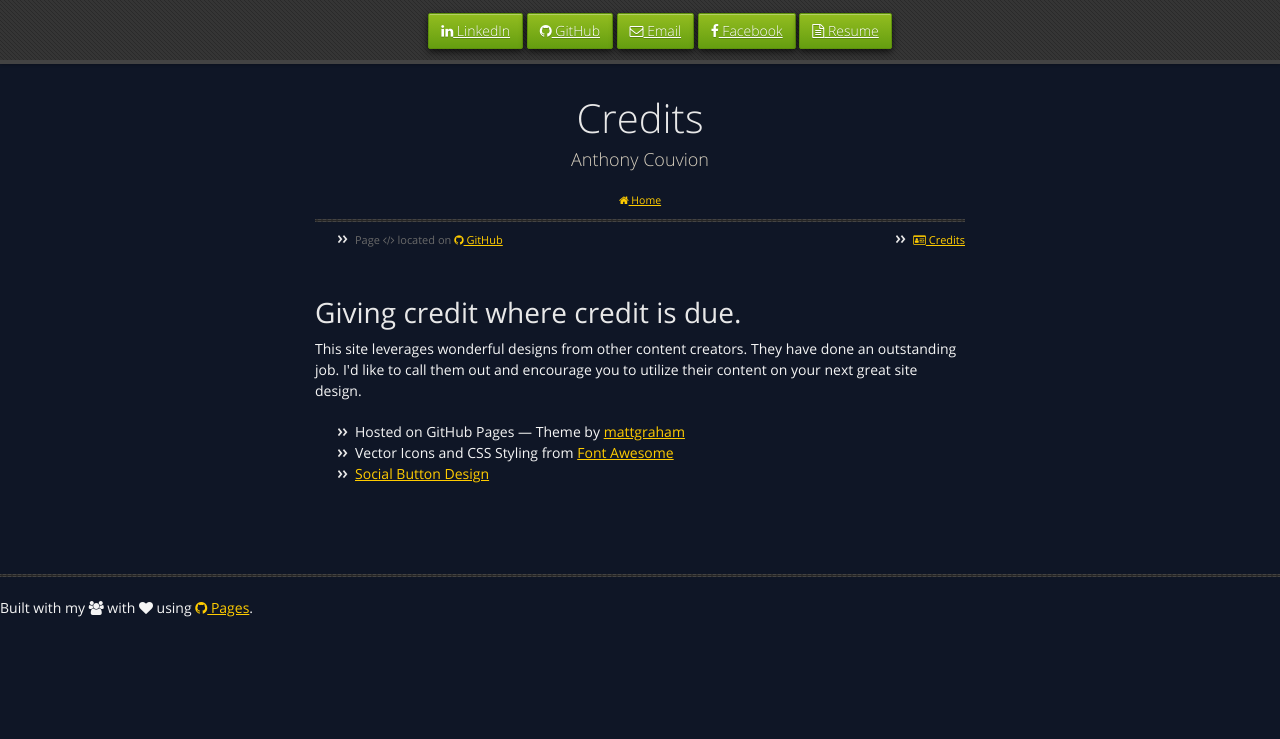
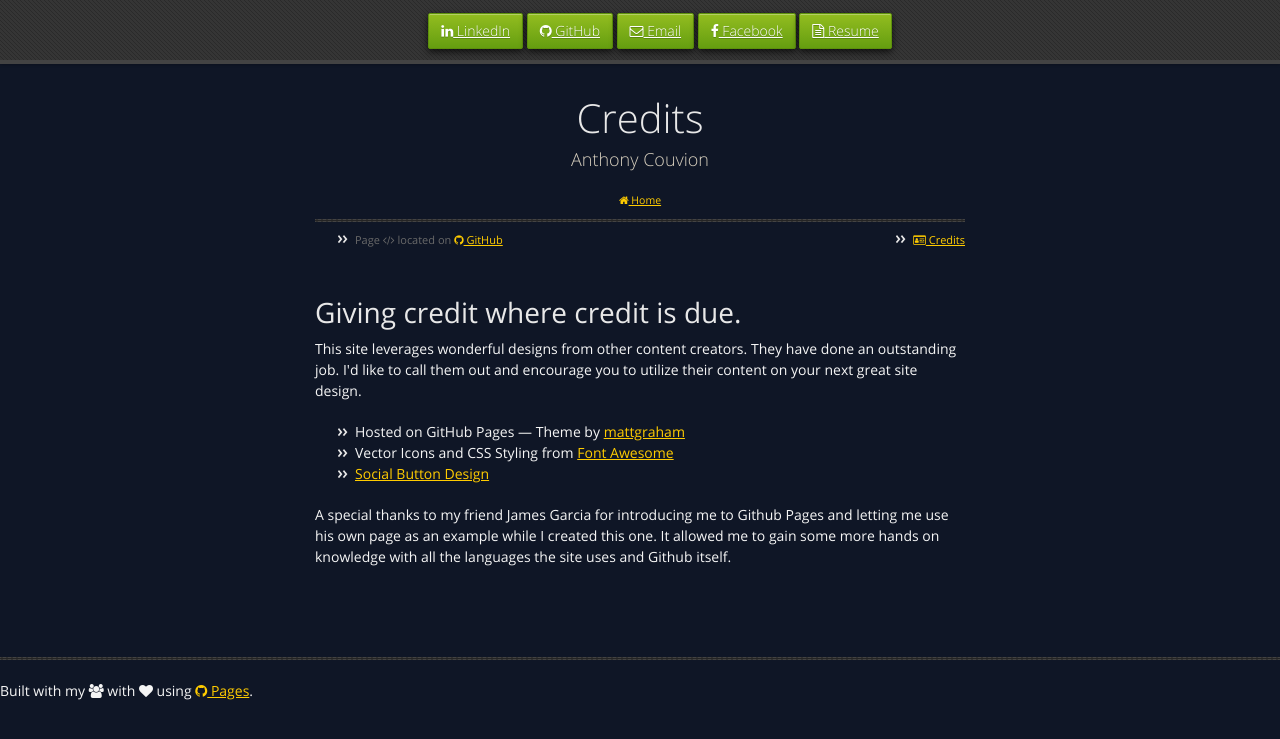
Before and after one commit to acouvion/acouvion.github.io, a Jekyll site: the page built from credits.html, in a window 1280 px wide. Shown: the top 739 px of the page. Built offline with Jekyll 4.4.1, drawn with Linux system fonts in a browser that asks for light colours.

Commit message:
addedToCreditsPage

```diff
--- a/credits.html
+++ b/credits.html
@@ -42,6 +42,7 @@
           <li><a href="https://lipis.github.io/bootstrap-social/" target="_blank">Social Button Design</a></li>
         </ul>
 
+        <p>A special thanks to my friend James Garcia for introducing me to Github Pages and letting me use his own page as an example while I created this one. It allowed me to gain some more hands on knowledge with all the languages the site uses and Github itself.</p>
       </div>
     </div>
   </section>
```
